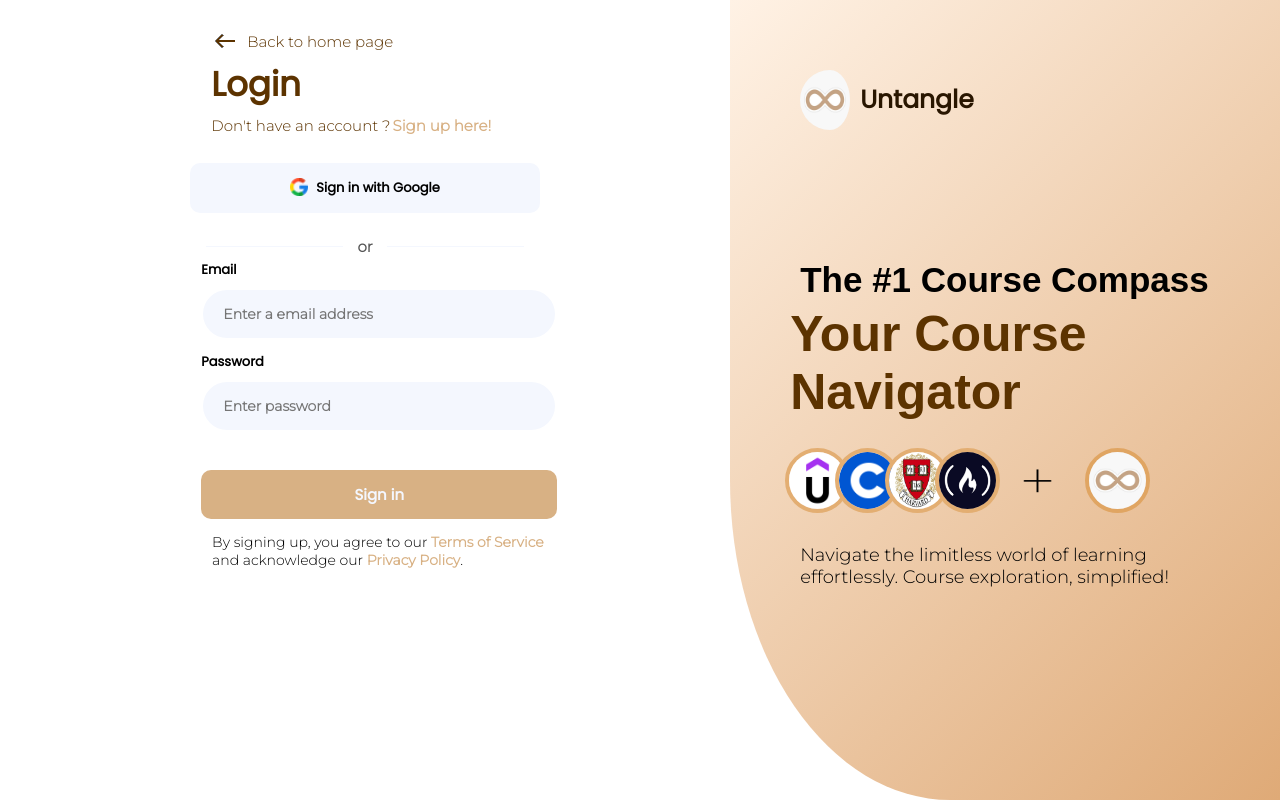
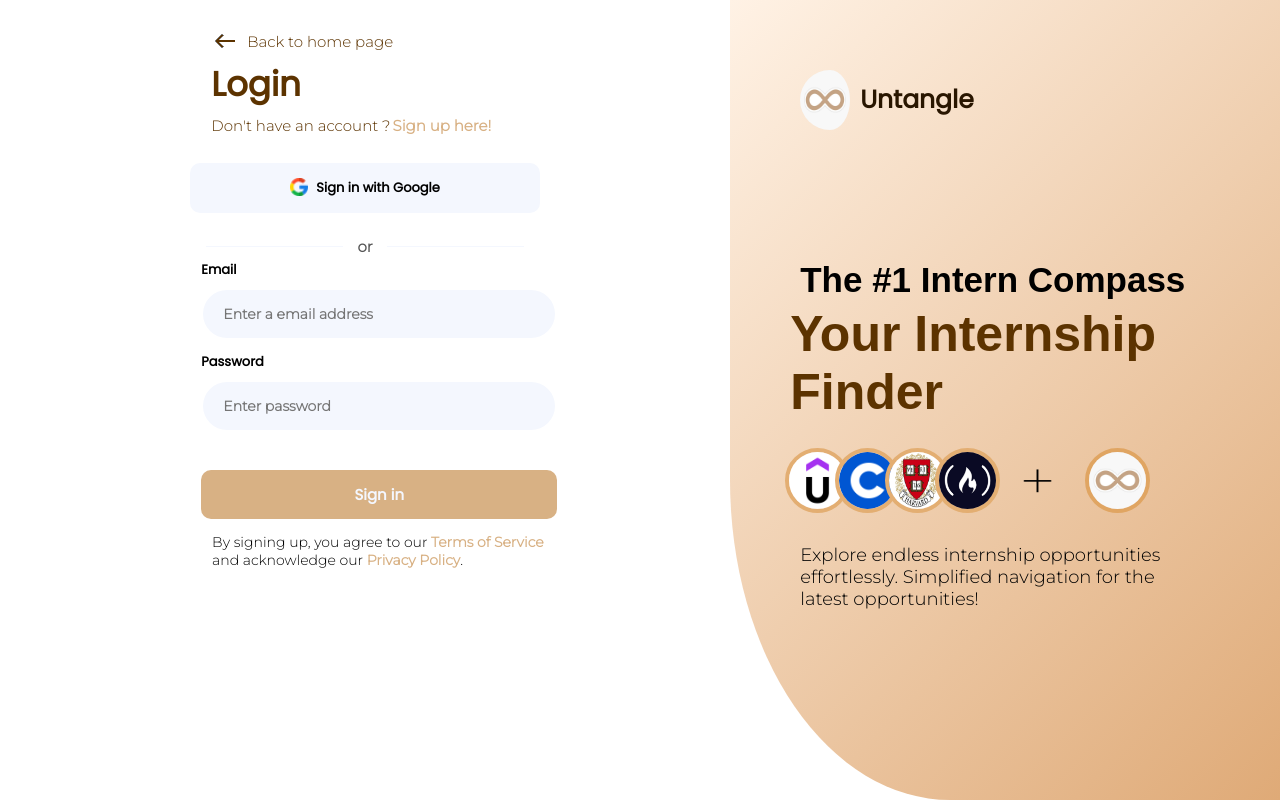
Before and after one commit to dhanushramudri/intern.ai, a React (Create React App) app: page /login in a window 1280 px wide. Built offline with nearby package versions, Linux system fonts and the light colour scheme; a web font is replaced by a local one.

Commit message:
Title updated

```diff
--- a/src/components/Login/Login.jsx
+++ b/src/components/Login/Login.jsx
@@ -178,8 +178,8 @@
               Untangle
             </div>
           </div>
-          <div className={styles.title1}>The #1 Course Compass</div>
-          <div className={styles.title2}>Your Course Navigator</div>
+          <div className={styles.title1}>The #1 Intern Compass</div>
+          <div className={styles.title2}>Your Internship Finder</div>
           <div className={styles.courses_container}>
             <img
               className={styles.images_circular}
@@ -213,8 +213,8 @@
             />
           </div>
           <div className={styles.title3}>
-            Navigate the limitless world of learning effortlessly. Course
-            exploration, simplified!
+            Explore endless internship opportunities effortlessly. Simplified
+            navigation for the latest opportunities!
           </div>
         </div>
       </div>
--- a/src/components/signup/Signup.jsx
+++ b/src/components/signup/Signup.jsx
@@ -227,8 +227,8 @@
               Untangle
             </div>
           </div>
-          <div className={styles.title1}>The #1 Course Compass</div>
-          <div className={styles.title2}>Your Course Navigator</div>
+          <div className={styles.title1}>The #1 Intern Compass</div>
+          <div className={styles.title2}>Your Internship Finder</div>
           <div className={styles.courses_container}>
             <img
               className={styles.images_circular}
@@ -262,8 +262,8 @@
             />
           </div>
           <div className={styles.title3}>
-            Navigate the limitless world of learning effortlessly. Course
-            exploration, simplified!
+            Explore endless internship opportunities effortlessly. Simplified
+            navigation for the latest opportunities!
           </div>
         </div>
       </div>
```
